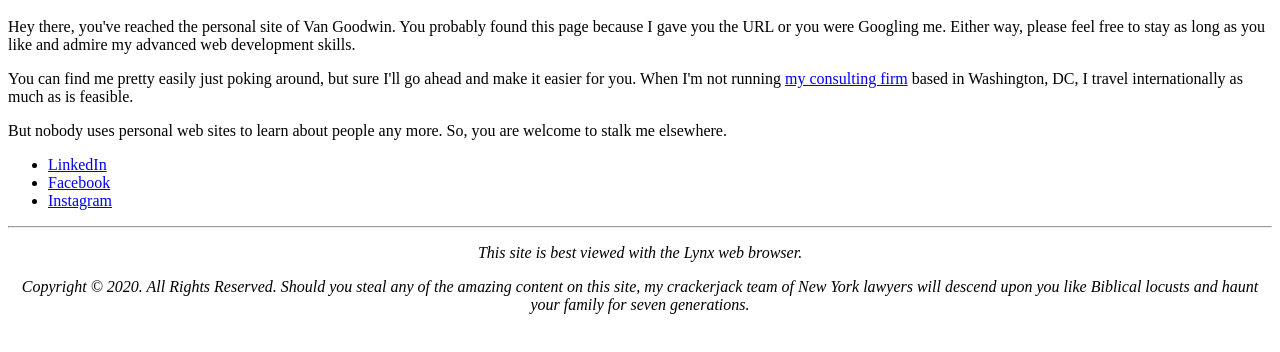
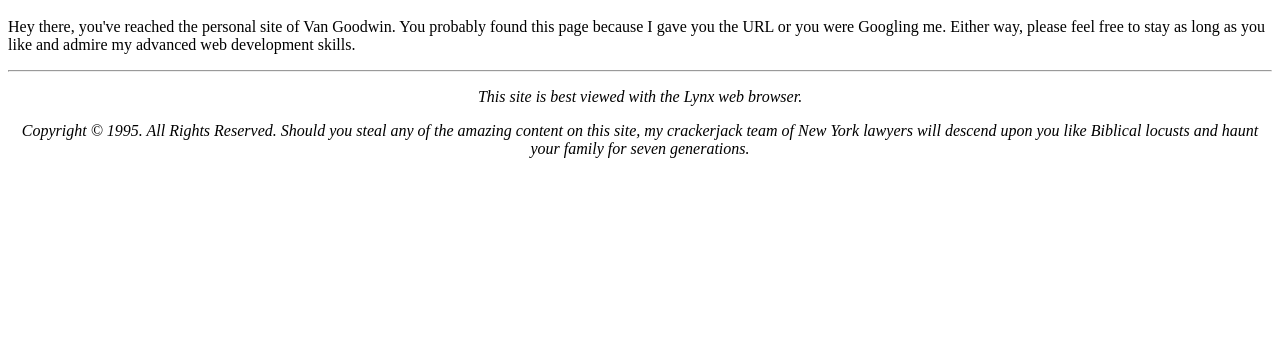
Before and after one commit to Zscheya/theta, a plain HTML site: page index.html in a window 1280 px wide. Shown: the part 48-400 px from the top of the page. Drawn offline with Linux system fonts and the light colour scheme.

Commit message:
Update index.html

```diff
--- a/index.html
+++ b/index.html
@@ -11,18 +11,10 @@
 <h1>Welcome to Van's Highly Advanced and Responsive Site</h1><p>
 
 <p>Hey there, you've reached the personal site of Van Goodwin. You probably found this page because I gave you the URL or you were Googling me. Either way, please feel free to stay as long as you like and admire my advanced web development skills.</p>
-<p>You can find me pretty easily just poking around, but sure I'll go ahead and make it easier for you. When I'm not running <a href="http://vanallenstrategies.com">my consulting firm</a> based in Washington, DC, I travel internationally as much as is feasible.</p>
-<p>But nobody uses personal web sites to learn about people any more. So, you are welcome to stalk me elsewhere.</p>
-
-<ul>
-<li><a href="https://www.linkedin.com/in/vangoodwin/">LinkedIn</a></li>
-<li><a href="https://www.facebook.com/van.goodwin">Facebook</a></li>
-<li><a href="https://www.instagram.com/minimizeconsidered/">Instagram</a></li>
-</ul>
 
 <hr>
 <p><center><i>This site is best viewed with the Lynx web browser.</i></center></p>
-<p><center><i>Copyright &copy; 2020. All Rights Reserved. Should you steal any of the amazing content on this site, my crackerjack team of New York lawyers will descend upon you like Biblical locusts and haunt your family for seven generations.</i></center></p>
+<p><center><i>Copyright &copy; 1995. All Rights Reserved. Should you steal any of the amazing content on this site, my crackerjack team of New York lawyers will descend upon you like Biblical locusts and haunt your family for seven generations.</i></center></p>
 
 </body>
 </html>
```
